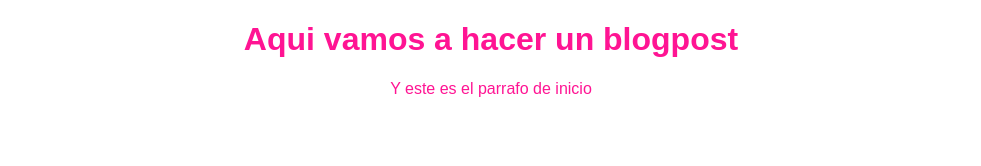
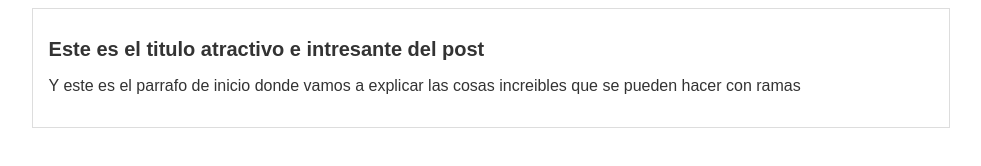
Before and after one commit to luiscarlosmartg/hyperblog, a plain HTML site: page blogpost.html in a window 1280 px wide. Shown: the whole page, without its empty margins (149-1130 px from the left). Drawn offline with Linux system fonts and the light colour scheme.

Commit message:
cambio html y css para mensaje

```diff
--- a/blogpost.html
+++ b/blogpost.html
@@ -5,7 +5,14 @@
 		<link rel="stylesheet" href="css/estilos.css"/>
 	</head>
 	<body>
-		<h1>Aqui vamos a hacer un blogpost</h1>
-		<p>Y este es el parrafo de inicio</p>
+		<div id="container">
+			<div id="post">
+				<h1>Este es el titulo atractivo e intresante
+				del post</h1>
+				<p>Y este es el parrafo de inicio donde
+				vamos a explicar las cosas increibles que
+				se pueden hacer con ramas</p>
+			</div>
+		</div>
 	</body>
 </html>
--- a/css/estilos.css
+++ b/css/estilos.css
@@ -1,6 +1,18 @@
 body
 {
-	color: deeppink;
+	color: #333;
 	text-align: center;
 	font-family: "Arial";
 }
+#container
+{
+	width: 70%;
+	padding: 1em;
+	text-align: left;
+	border: 1px solid #DDD;
+	margin: 0 auto;
+}
+#container h1
+{
+	font-size: 20px;
+}
```
